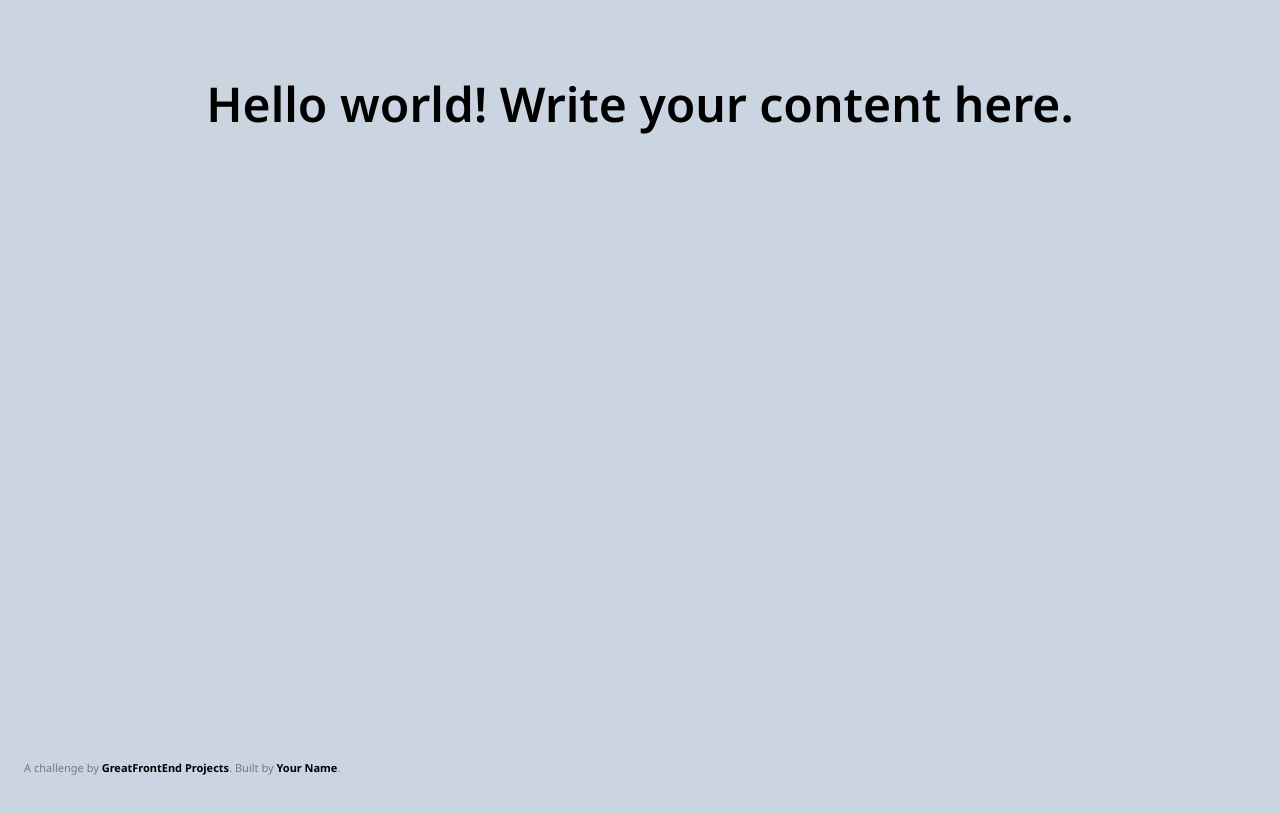
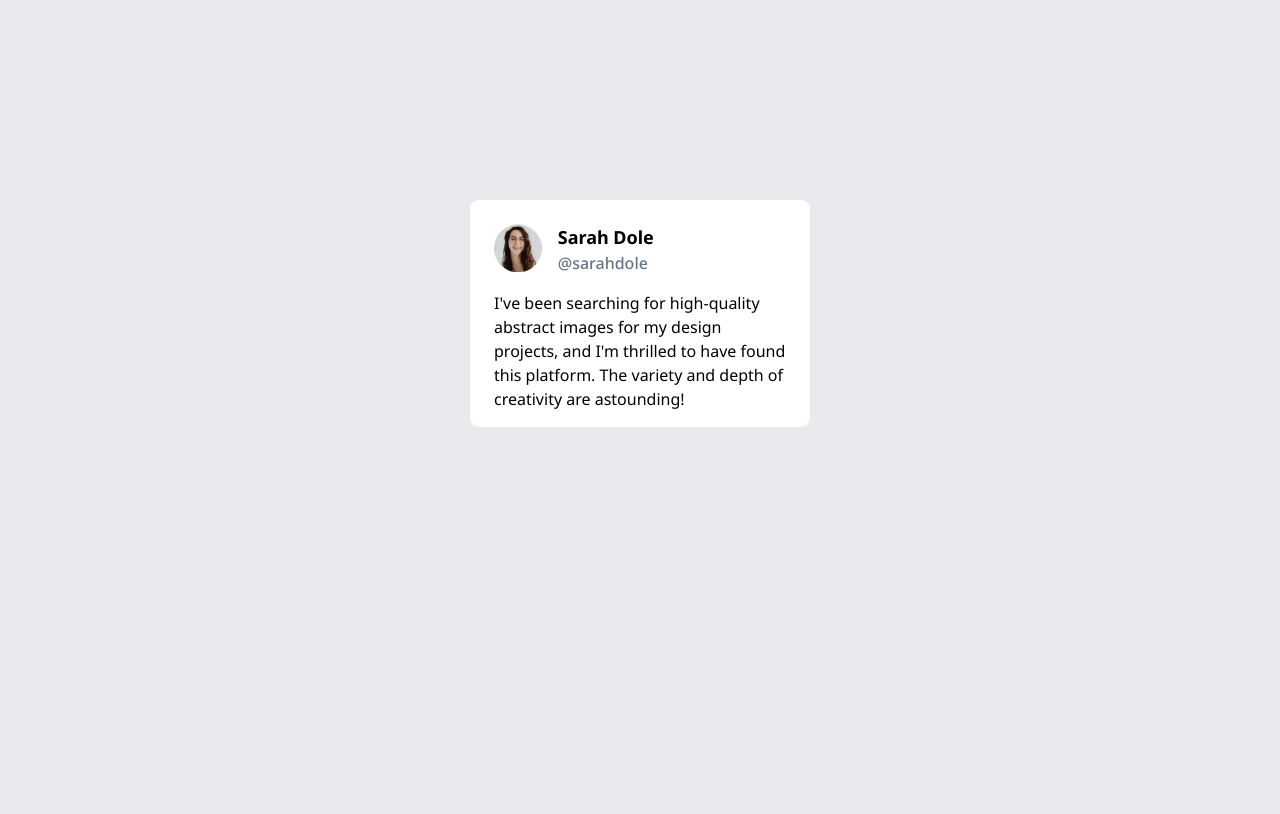
Before and after one commit to kartik-APM/testimonial-card, a plain HTML site: page index.html in a window 1280 px wide. Drawn offline with nearby package versions, Linux system fonts and the light colour scheme.

Commit message:
added testimonial card
add HTML and CSS

```diff
--- a/css/style.css
+++ b/css/style.css
@@ -2,7 +2,7 @@
 /* Be sure to delete the <style> tag in index.html if you want to use this stylesheet. */
 body {
   margin: 0;
-  background-color: rgb(203 213 225);
+  background-color: rgb(233 234 237);
   font-family: "Noto Sans", system-ui, -apple-system, BlinkMacSystemFont,
     "Segoe UI", Roboto, Oxygen, Ubuntu, Cantarell, "Open Sans", "Helvetica Neue",
     sans-serif;
@@ -30,3 +30,39 @@ body {
   color: #000;
   font-weight: bold;
 }
+
+.card {
+  width: 340px;
+  margin-top: 200px;
+  background-color: white;
+  margin-left: auto;
+  margin-right: auto;
+  border-radius: 9px;
+}
+
+.profile-section{
+  padding: 24px 24px 0px;
+  display: flex;
+}
+
+.profile-image{
+  height: 48px;
+}
+
+.username{
+  padding-left: 16px;
+}
+
+.user-title{
+  font-size:large;
+  font-weight: bold;
+}
+
+.user-subtitle{
+  font-size:medium;
+  font-weight:normal;
+}
+
+.testimonial{
+  padding : 16px 24px;
+}
--- a/index.html
+++ b/index.html
@@ -4,7 +4,7 @@
   <head>
     <meta charset="utf-8" />
     <meta name="viewport" content="width=device-width, initial-scale=1" />
-    <title>GreatFrontEnd Projects</title>
+    <title>testimonial card</title>
     <link rel="preconnect" href="https://fonts.googleapis.com" />
     <link rel="preconnect" href="https://fonts.gstatic.com" crossorigin />
     <link
@@ -24,10 +24,31 @@
     </style>
   </head>
   <body>
-    <!-- Add your site or application content here -->
-    <h1 class="text-5xl text-center font-semibold pt-20">
-      Hello world! Write your content here.
-    </h1>
+
+      <!-- the card itself -->
+      <div class = "card">
+        <!-- div containing image, name and username -->
+        <div class="profile-section">
+            <img class="profile-image" src="img/profile-thumbnail.png" alt="profile-thumbnail">
+            <div class="username">
+              <p class="user-title">
+                Sarah Dole
+              </p>
+              <p class="text-slate-500 font-medium">
+                @sarahdole
+              </p>
+            </div>
+        </div>
+        <div>
+          <p class="testimonial">
+            I've been searching for high-quality
+            abstract images for my design projects,
+            and I'm thrilled to have found this platform.
+            The variety and depth of
+            creativity are astounding!</p>
+        </div>
+      </div>
+    <!-- </div> -->
 
     <!-- Sarah Dole
       @sarahdole
@@ -35,20 +56,6 @@
       and I'm thrilled to have found this platform. The variety and depth of creativity are astounding!
     -->
 
-    <!-- Attribute this challenge to yourself! -->
-    <div class="credits" data-gfe-screenshot-exclude="true">
-      A challenge by
-      <a
-        href="https://www.greatfrontend.com/projects?ref=challenges"
-        target="_blank"
-        >GreatFrontEnd Projects</a
-      >. Built by
-      <a
-        href="https://www.greatfrontend.com/projects/u/username"
-        target="_blank"
-        >Your Name</a
-      >.
-    </div>
     <script src="js/index.js"></script>
   </body>
 </html>
```
